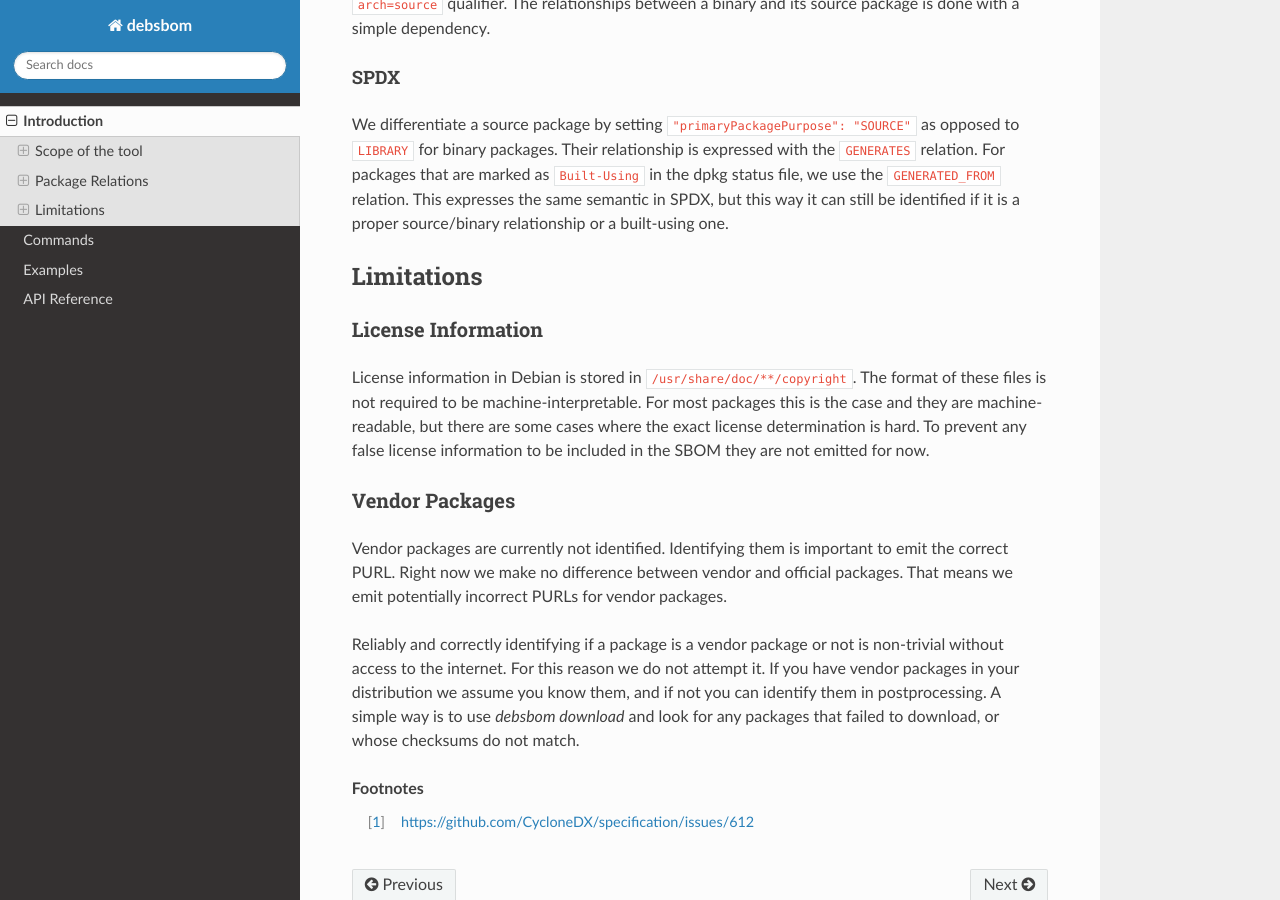
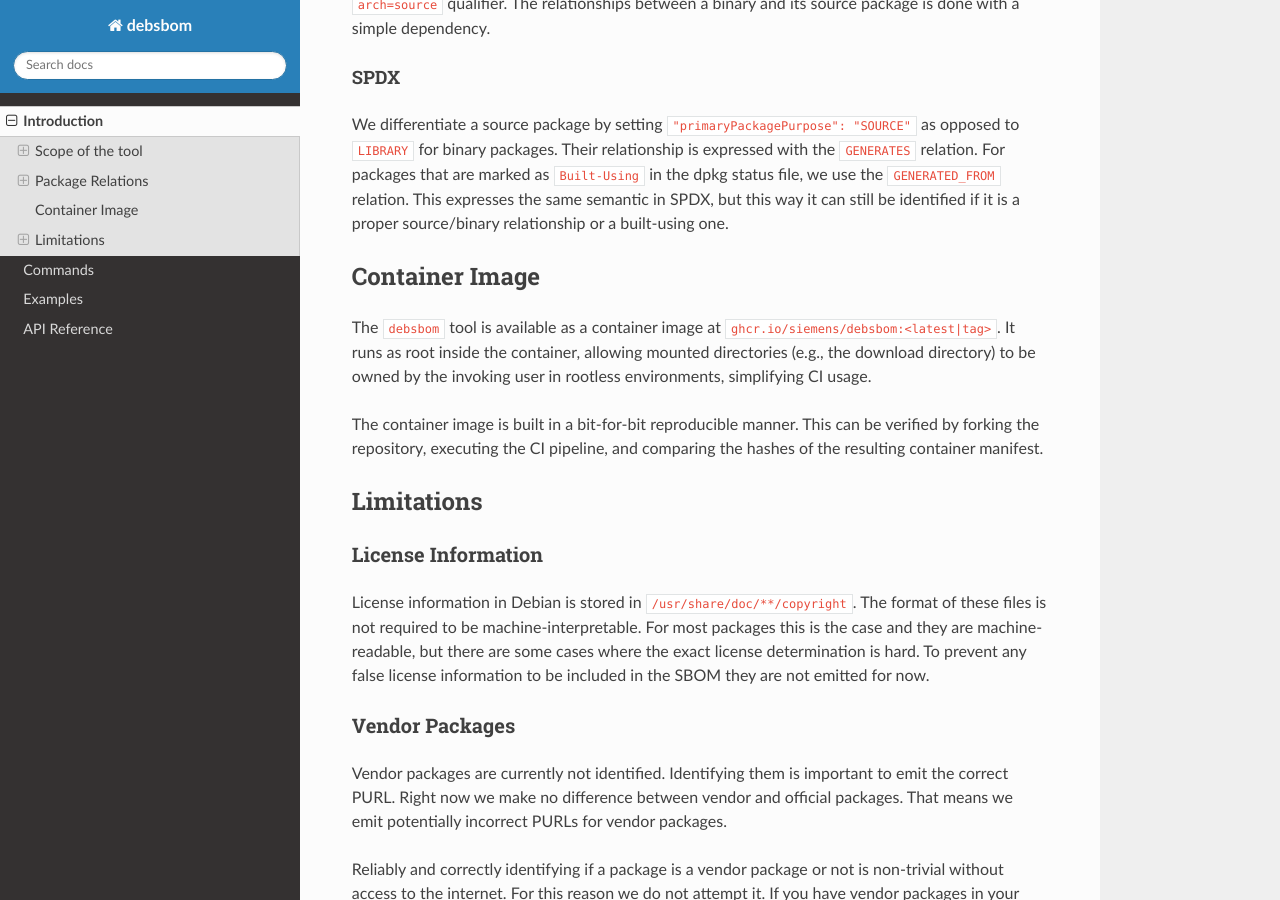
Before and after one commit to siemens/debsbom, a Sphinx documentation site: the page built from docs/source/intro.rst, in a window 1280 px wide and 900 px high, scrolled down 1824 px. Built offline with Sphinx 7.4.7 and the Read the Docs theme 3.1.0, drawn with Linux system fonts in a browser that asks for light colours.

Commit message:
docs: add note about container image to intro
Signed-off-by: Felix Moessbauer <felix.moessbauer@siemens.com>

```diff
--- a/docs/source/intro.rst
+++ b/docs/source/intro.rst
@@ -76,6 +76,14 @@ Their relationship is expressed with the ``GENERATES`` relation.
 For packages that are marked as ``Built-Using`` in the dpkg status file, we use the ``GENERATED_FROM`` relation.
 This expresses the same semantic in SPDX, but this way it can still be identified if it is a proper source/binary relationship or a built-using one.
 
+Container Image
+---------------
+
+The ``debsbom`` tool is available as a container image at ``ghcr.io/siemens/debsbom:<latest|tag>``.
+It runs as root inside the container, allowing mounted directories (e.g., the download directory) to be owned by the invoking user in rootless environments, simplifying CI usage.
+
+The container image is built in a bit‑for‑bit reproducible manner.
+This can be verified by forking the repository, executing the CI pipeline, and comparing the hashes of the resulting container manifest.
 
 Limitations
 -----------
```
Also changed, not shown: docs/source/examples.rst (+8 -0 lines).
